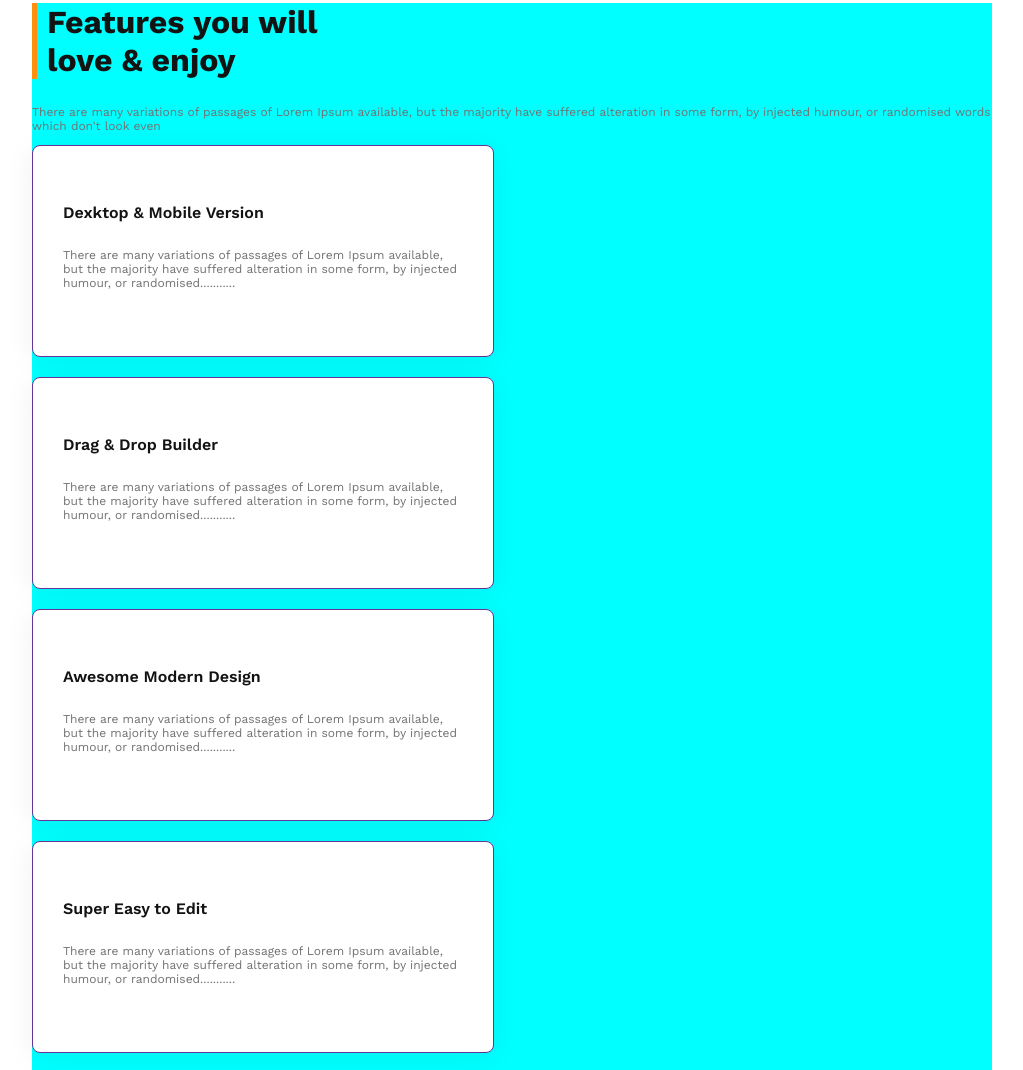
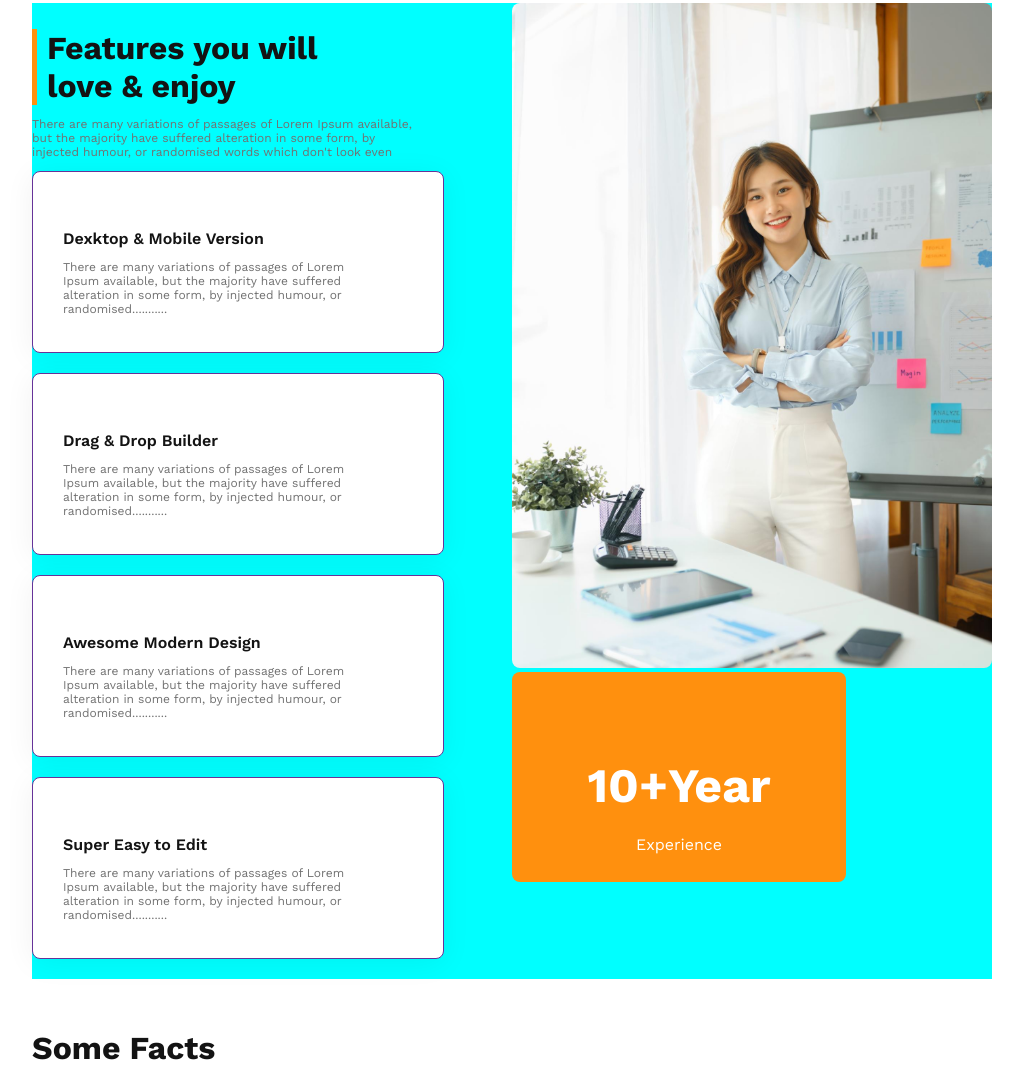
Before and after one commit to sakib-code00/architects, a plain HTML site: page index.html in a window 1280 px wide. Shown: the part 1528-2598 px from the top of the page, without its empty margins (128-1151 px from the left). Drawn offline with nearby package versions, Linux system fonts and the light colour scheme.

Commit message:
commit experience section

```diff
--- a/index.html
+++ b/index.html
@@ -43,7 +43,7 @@
     </section>
 
     <section class="experience">
-        <div class="exxperience-text">
+        <div class="experience-text">
             <h2 class="con-title">Features you will <br>love & enjoy</h2>
             <p class="con">There are many variations of passages of Lorem Ipsum available, but the majority have suffered alteration in some form, by injected humour, or randomised words which don't look even</p>
             <div class="love">
--- a/style.css
+++ b/style.css
@@ -132,16 +132,23 @@ body{
     width:75%;
     background-color: aqua;
     margin: 0 auto;
+    display:flex;
 }
 .experience-text{
     width:50%;
 }
+.experience-text  p{
+    width: 380px;
+}
 .experience-images{
     width: 50%;
+    height: 100%;
+}
+.experience-images > img{
+    width: 100%;
+    height: 100%;
     object-fit: cover;
-}
-.experience-images img{
-    object-fit: cover;
+    border-radius: 8px;
 }
 .con-title{
     color:#131313;
@@ -150,6 +157,7 @@ body{
     font-weight: 700;
     border-left: 5px solid #FF900E;
     padding-left: 10px;
+    margin-bottom: 10px;
 }
 .con{
     color:#727272;
@@ -158,14 +166,15 @@ body{
     font-weight: 400;
 }
 .love{
-    width: 400px;
-    height: 150px;
+    width: 350px;
+    height: 120px;
     border: 1px solid rebeccapurple;
     margin-bottom: 20px;
     padding: 30px;
     border-radius: 8px;
     background: #FFF;
     box-shadow: 0px 4px 30px 0px rgba(0, 0, 0, 0.06);
+    text-align: left;
 }
 .love h5{
     color:#131313;
@@ -173,37 +182,35 @@ body{
     font-size: 1rem;
     font-style: normal;
     font-weight: 600;
+    margin-bottom: 10px;
 }
 .love p{
     color:#727272;
     font-size: 12px;
     font-style: normal;
     font-weight: 400;
+    width: 320px;
 }
 .years{
-    width: 300px;
-    height: 150px;
+    width: 250px;
+    height: 120px;
     border-radius: 8px;
     background: #FF900E;
     padding: 45px  42px;
     color: #FFF;
+    display: grid;
+    place-items: center;
 }
 .years h1{
     color: #FFF;
-    text-align: center;
     font-size: 3rem;
     font-weight: 700;
-    padding-bottom: 0;
-    margin-bottom: 0;
-
+    margin-bottom: 5px;
 }
 .years p{
     color: #FFF;
     font-size: 16px;
     font-weight: 500;
-    text-align: center;
-    margin-top: 0;
-    padding-top: 0;
 }
 
 /* facts section */
```
